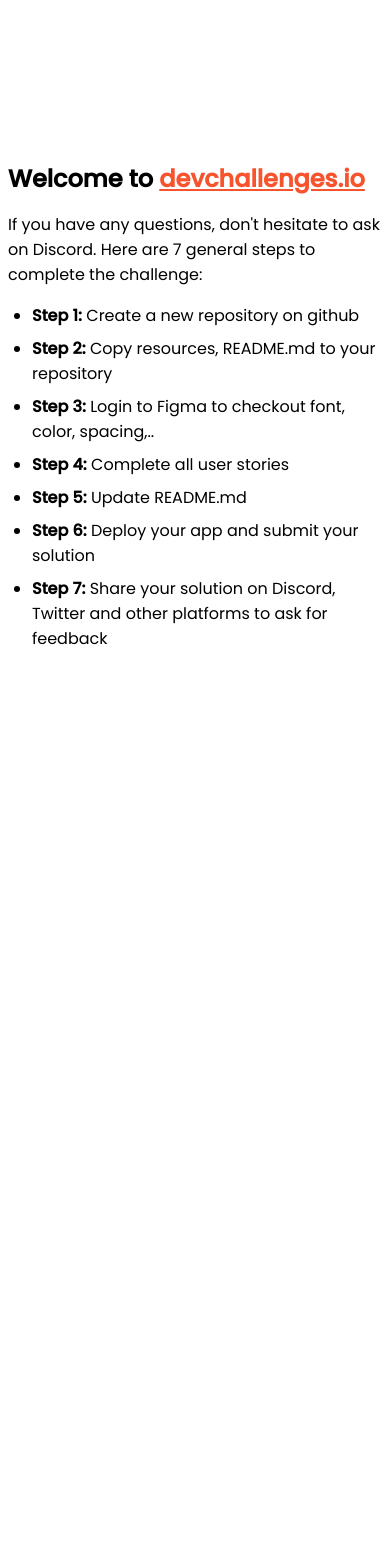
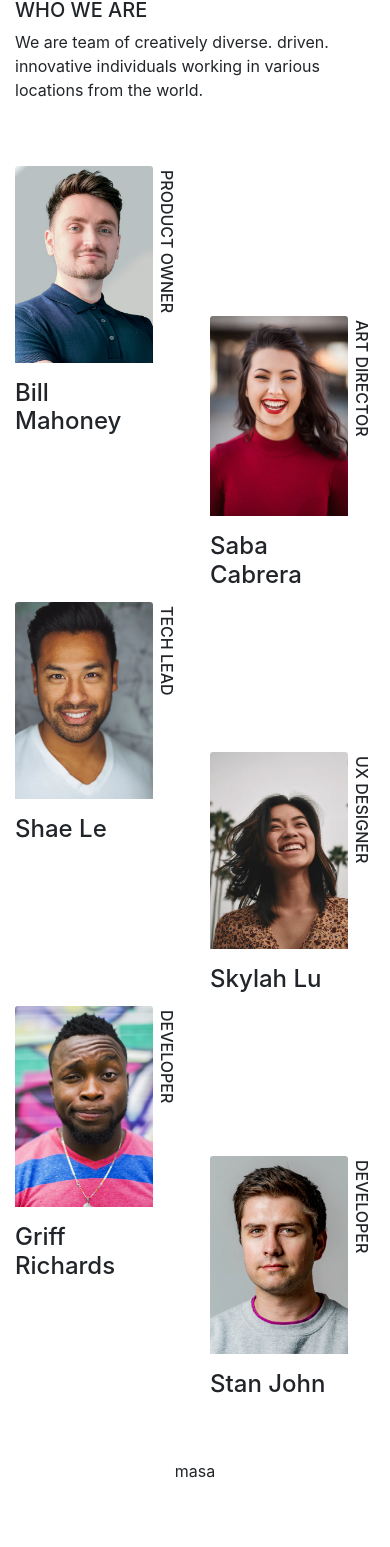
Before and after one commit to masa-fullstack/my-team-page-master, a plain HTML site: page public/index.html in a window 390 px wide. Shown: the part 92-1639 px from the top of the page. Before the commit the page ends 844 px from the top, so only its background shows below. Drawn offline with nearby package versions, Linux system fonts and the light colour scheme.

Commit message:
create-layout

```diff
--- a/public/index.html
+++ b/public/index.html
@@ -1,95 +1,161 @@
 <!DOCTYPE html>
 <html lang="en">
 	<head>
+		<title>My team page</title>
+		<!-- Required meta tags -->
 		<meta charset="utf-8" />
 		<meta
 			name="viewport"
-      content="width=device-width, initial-scale=1,
-  maximum-scale=5"
+			content="width=device-width, initial-scale=1, shrink-to-fit=no"
 		/>
 
-    <link rel="icon" href="devchallenges.png" />
-
+		<!-- Bootstrap CSS -->
 		<link
-      rel="shortcut icon"
-      type="image/x-icon"
-      href="https://devchallenges.io/"
+			rel="stylesheet"
+			href="https://stackpath.bootstrapcdn.com/bootstrap/4.3.1/css/bootstrap.min.css"
+			integrity="sha384-ggOyR0iXCbMQv3Xipma34MD+dH/1fQ784/j6cY/iJTQUOhcWr7x9JvoRxT2MZw1T"
+			crossorigin="anonymous"
 		/>
-
-    <link
-      href="https://fonts.googleapis.com/css2?family=Poppins:wght@400;500&display=swap"
-      rel="stylesheet"
-    />
-
-    <title>Devchallenges</title>
-
 		<style>
-      body {
-        font-family: "Poppins", sans-serif;
+			.vertical {
+				writing-mode: vertical-rl;
 			}
 
-      ul {
-        padding-left: 24px;
+			@media screen and (max-width: 768px) {
+				.card:nth-of-type(2n) .blankbox {
+					height: 150px;
+				}
 			}
 
-      li {
-        margin-bottom: 8px;
+			@media screen and (min-width: 769px) {
+				.card:nth-of-type(3n + 2) .blankbox {
+					height: 150px;
 				}
-
-      .welcome {
-        max-width: 800px;
-        margin: 0 auto;
-      }
-
-      .welcome-text {
-        margin-top: 30vh;
-        font-weight: 500;
-      }
-
-      .welcome-text p {
-        font-size: 1rem;
-        font-weight: 400;
-      }
-
-      .welcome-text h1 {
-        font-size: 1.5rem;
-      }
-
-      .welcome-text a {
-        color: #f7542e;
 			}
 		</style>
 	</head>
-  <body>
-    <div class="welcome">
-      <div class="welcome-text">
-        <h1>
-          Welcome to
-          <a href="https://devchallenges.io/" target="_blank"
-            >devchallenges.io</a
-          >
-        </h1>
-
+	<body class="h-100">
+		<div class="container h-100 d-flex flex-column">
+			<header class="row my-5">
+				<h3 class="col-md-6" style="font-family: PT Serif">
+					The creative crew
+				</h3>
+				<div class="col-md-6">
+					<h5>WHO WE ARE</h5>
 					<p>
-          If you have any questions, don't hesitate to ask on Discord. Here are
-          7 general steps to complete the challenge:
+						We are team of creatively diverse. driven. innovative individuals
+						working in various locations from the world.
 					</p>
 				</div>
+			</header>
 
-      <ul>
-        <li><b>Step 1:</b> Create a new repository on github</li>
-        <li><b>Step 2:</b> Copy resources, README.md to your repository</li>
-        <li>
-          <b>Step 3:</b> Login to Figma to checkout font, color, spacing,..
-        </li>
-        <li><b>Step 4:</b> Complete all user stories</li>
-        <li><b>Step 5:</b> Update README.md</li>
-        <li><b>Step 6:</b> Deploy your app and submit your solution</li>
-        <li>
-          <b>Step 7:</b> Share your solution on Discord, Twitter and other
-          platforms to ask for feedback
-        </li>
-      </ul>
+			<div class="row">
+				<!-- 1st Person -->
+				<div class="card border-0 col-md-4 col-6">
+					<div class="blankbox"></div>
+					<div class="row no-gutters">
+						<div class="col-10">
+							<img class="card-img-top" src="./images/photo1.png" alt="" />
+							<h4 class="card-title mt-3">Bill Mahoney</h4>
 						</div>
+						<div class="col-2 card-body pt-1 pl-1">
+							<h6 class="vertical m-0">PRODUCT OWNER</h6>
+						</div>
+					</div>
+				</div>
+
+				<!-- 2nd Person -->
+				<div class="card border-0 col-md-4 col-6">
+					<div class="blankbox"></div>
+					<div class="row no-gutters">
+						<div class="col-10">
+							<img class="card-img-top" src="./images/photo2.png" alt="" />
+							<h4 class="card-title mt-3">Saba Cabrera</h4>
+						</div>
+						<div class="col-2 card-body pt-1 pl-1">
+							<h6 class="vertical m-0">ART DIRECTOR</h6>
+						</div>
+					</div>
+				</div>
+
+				<!-- 3rd Person -->
+				<div class="card border-0 col-md-4 col-6">
+					<div class="blankbox"></div>
+					<div class="row no-gutters">
+						<div class="col-10">
+							<img class="card-img-top" src="./images/photo3.png" alt="" />
+							<h4 class="card-title mt-3">Shae Le</h4>
+						</div>
+						<div class="col-2 card-body pt-1 pl-1">
+							<h6 class="vertical m-0">TECH LEAD</h6>
+						</div>
+					</div>
+				</div>
+
+				<!-- 4th Person -->
+				<div class="card border-0 col-md-4 col-6">
+					<div class="blankbox"></div>
+					<div class="row no-gutters">
+						<div class="col-10">
+							<img class="card-img-top" src="./images/photo4.png" alt="" />
+							<h4 class="card-title mt-3">Skylah Lu</h4>
+						</div>
+						<div class="col-2 card-body pt-1 pl-1">
+							<h6 class="vertical m-0">UX DESIGNER</h6>
+						</div>
+					</div>
+				</div>
+
+				<!-- 5th Person -->
+				<div class="card border-0 col-md-4 col-6">
+					<div class="blankbox"></div>
+					<div class="row no-gutters">
+						<div class="col-10">
+							<img class="card-img-top" src="./images/photo5.png" alt="" />
+							<h4 class="card-title mt-3">Griff Richards</h4>
+						</div>
+						<div class="col-2 card-body pt-1 pl-1">
+							<h6 class="vertical m-0">DEVELOPER</h6>
+						</div>
+					</div>
+				</div>
+
+				<!-- 6th Person -->
+				<div class="card border-0 col-md-4 col-6">
+					<div class="blankbox"></div>
+					<div class="row no-gutters">
+						<div class="col-10">
+							<img class="card-img-top" src="./images/photo6.png" alt="" />
+							<h4 class="card-title mt-3">Stan John</h4>
+						</div>
+						<div class="col-2 card-body pt-1 pl-1">
+							<h6 class="vertical m-0">DEVELOPER</h6>
+						</div>
+					</div>
+				</div>
+			</div>
+
+			<footer class="my-5 text-center">
+				<p>masa</p>
+			</footer>
+		</div>
+
+		<!-- Optional JavaScript -->
+		<!-- jQuery first, then Popper.js, then Bootstrap JS -->
+		<script
+			src="https://code.jquery.com/jquery-3.3.1.slim.min.js"
+			integrity="sha384-q8i/X+965DzO0rT7abK41JStQIAqVgRVzpbzo5smXKp4YfRvH+8abtTE1Pi6jizo"
+			crossorigin="anonymous"
+		></script>
+		<script
+			src="https://cdnjs.cloudflare.com/ajax/libs/popper.js/1.14.7/umd/popper.min.js"
+			integrity="sha384-UO2eT0CpHqdSJQ6hJty5KVphtPhzWj9WO1clHTMGa3JDZwrnQq4sF86dIHNDz0W1"
+			crossorigin="anonymous"
+		></script>
+		<script
+			src="https://stackpath.bootstrapcdn.com/bootstrap/4.3.1/js/bootstrap.min.js"
+			integrity="sha384-JjSmVgyd0p3pXB1rRibZUAYoIIy6OrQ6VrjIEaFf/nJGzIxFDsf4x0xIM+B07jRM"
+			crossorigin="anonymous"
+		></script>
 	</body>
 </html>
```
Lines whose indentation alone changed are shown as unchanged.
